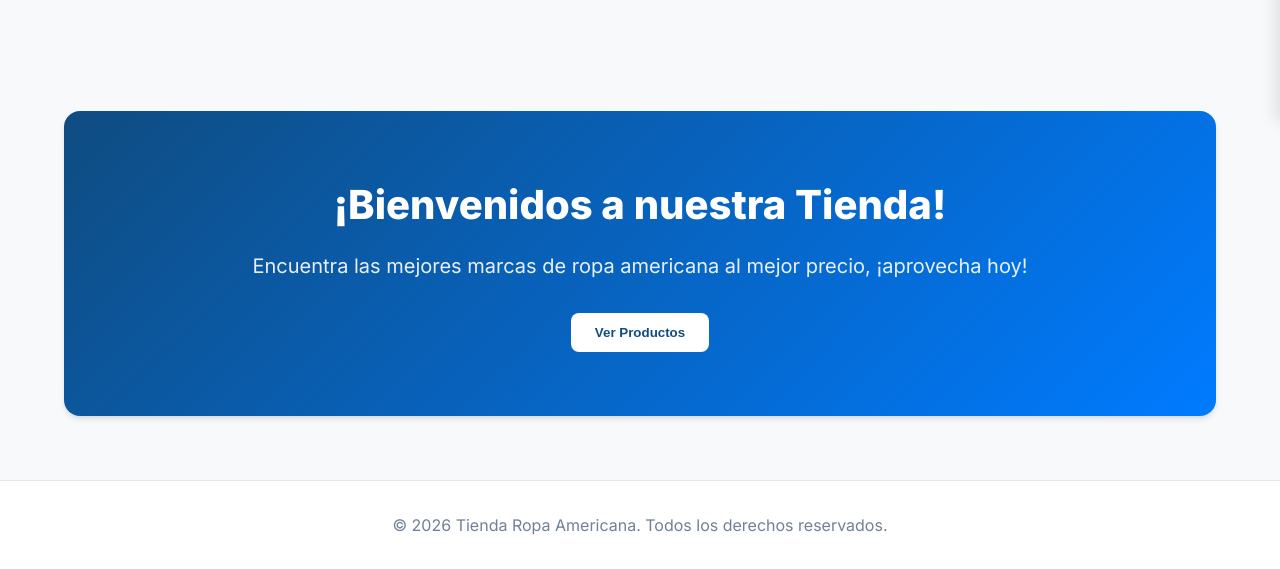
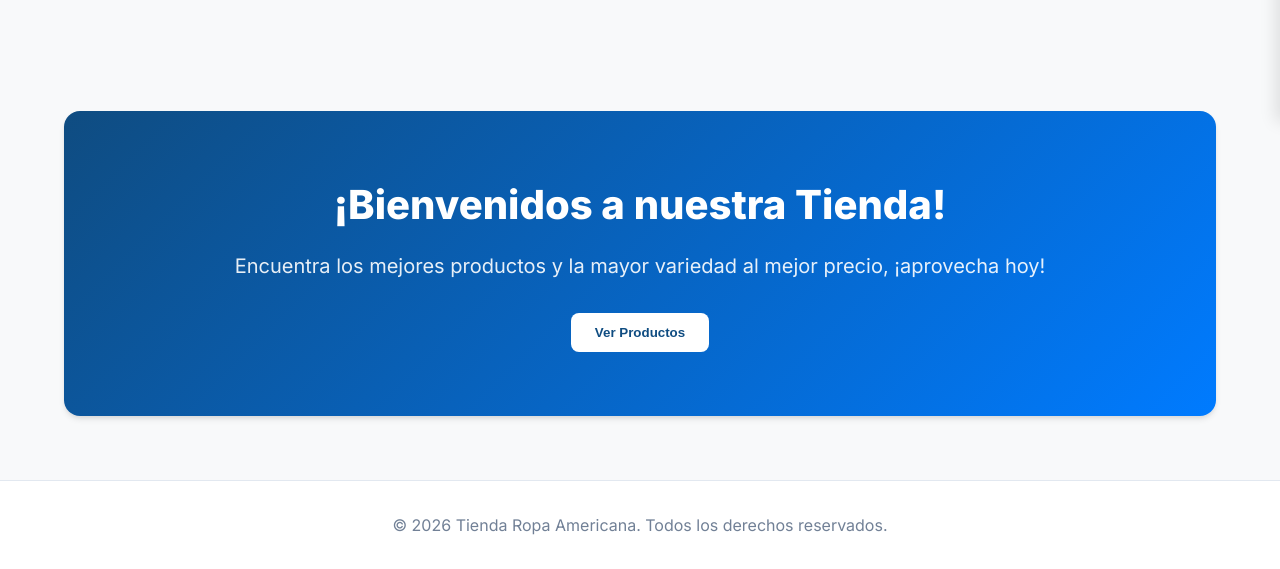
Before and after one commit to jorgeaceituno/Tienda-Piloto, a plain HTML site: page index.html in a window 1280 px wide. Shown: the part 678-1247 px from the top of the page. Drawn offline with nearby package versions, Linux system fonts and the light colour scheme; no server answers.

Commit message:
Generalizar el texto del banner principal para todas las categorias

```diff
--- a/index.html
+++ b/index.html
@@ -58,7 +58,7 @@
             <div class="offers-banner">
                 <div class="offers-content" style="position: relative; z-index: 2;">
                     <h2 style="font-size: 2.5rem; margin-bottom: 1rem; font-weight: 800;">¡Bienvenidos a nuestra Tienda!</h2>
-                    <p style="font-size: 1.25rem; margin-bottom: 2rem; opacity: 0.9;">Encuentra las mejores marcas de ropa americana al mejor precio, ¡aprovecha hoy!</p>
+                    <p style="font-size: 1.25rem; margin-bottom: 2rem; opacity: 0.9;">Encuentra los mejores productos y la mayor variedad al mejor precio, ¡aprovecha hoy!</p>
                     <button class="btn btn-primary" style="background: white; color: var(--primary);" onclick="window.scrollTo({top: document.getElementById('category-grid').offsetTop, behavior: 'smooth'});">Ver Productos</button>
                 </div>
             </div>
```
